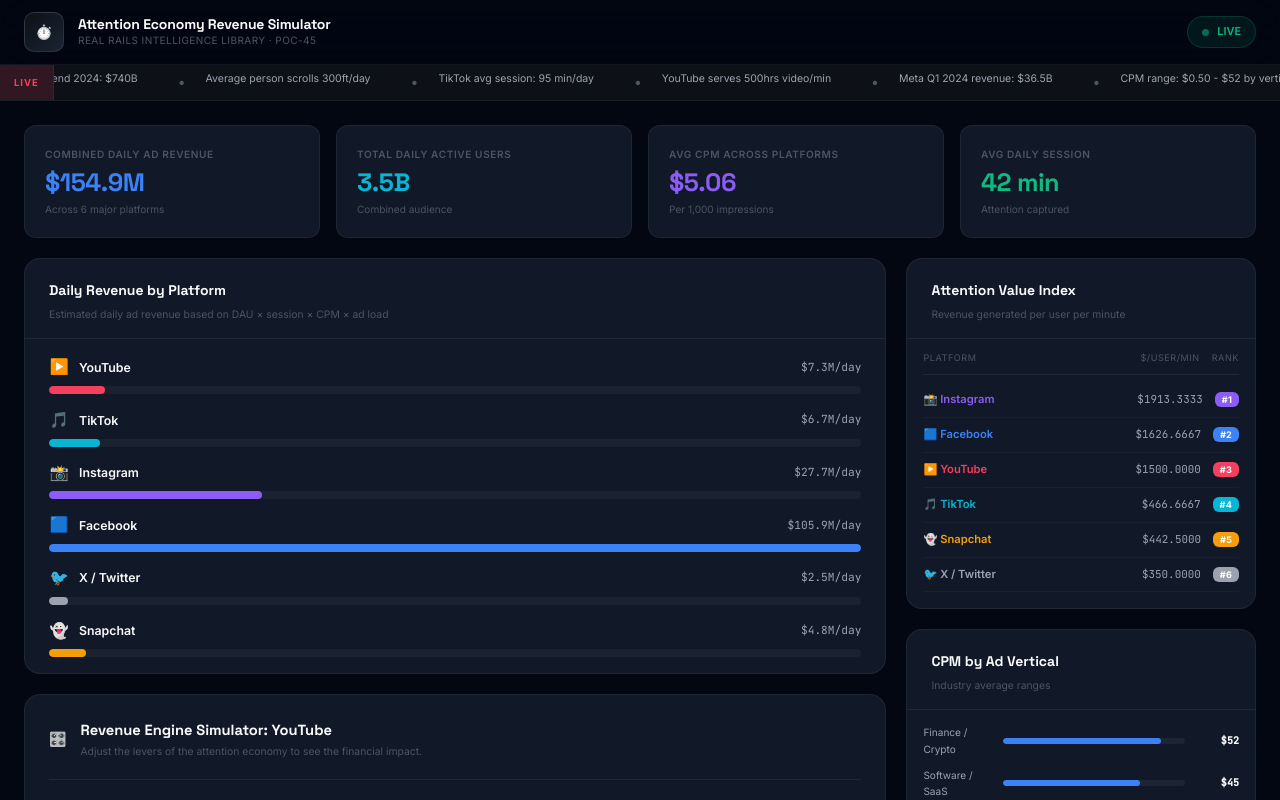
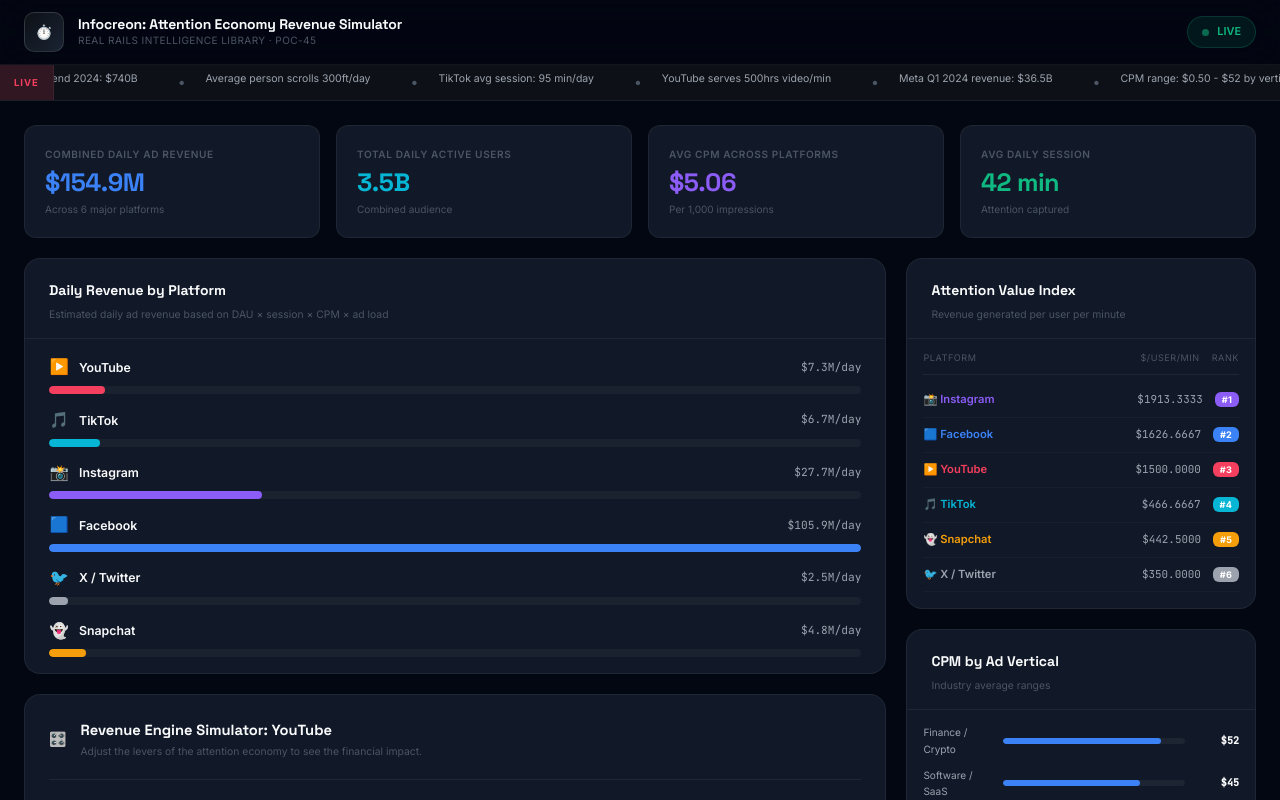
Before and after one commit to Real-Rails-Interns-Batch2/AttentionMetrics-Dashboard, a Next.js app in the folder frontend/: page / in a window 1280 px wide. Built offline with nearby package versions, Linux system fonts and the light colour scheme.

Commit message:
Refactor Attention Economy Dashboard component

```diff
--- a/frontend/app/page.tsx
+++ b/frontend/app/page.tsx
@@ -39,15 +39,13 @@
     setSimCpm(activePlatform.cpm);
   }, [activePlatform.id]);
 
-  // Derived simulator metrics
   const totalHours = (simDau * 1000000 * simSession) / 60;
   const totalImpressions = totalHours * simAdLoad;
   const simDailyRev = (totalImpressions / 1000) * simCpm;
   const simCreatorRev = simDailyRev * (activePlatform.creatorSplit / 100);
   const simPlatformNet = simDailyRev - simCreatorRev;
 
-  // Global aggregate metrics (static reference based on initial array)
-  const globalDau = PLATFORMS.reduce((acc, p) => acc + p.dau, 0) / 1000; // in Billions
+  const globalDau = PLATFORMS.reduce((acc, p) => acc + p.dau, 0) / 1000;
   const avgCpm = PLATFORMS.reduce((acc, p) => acc + p.cpm, 0) / PLATFORMS.length;
   const avgSession = PLATFORMS.reduce((acc, p) => acc + p.session, 0) / PLATFORMS.length;
   const totalRev = PLATFORMS.reduce((acc, p) => {
@@ -64,7 +62,7 @@
           <div className={styles.headerBrand}>
             <div className={styles.headerLogo}>⏱️</div>
             <div>
-              <div className={styles.headerTitle}>Attention Economy Revenue Simulator</div>
+              <div className={styles.headerTitle}>Infocreon: Attention Economy Revenue Simulator</div>
               <div className={styles.headerSub}>REAL RAILS INTELLIGENCE LIBRARY · POC-45</div>
             </div>
           </div>
@@ -93,7 +91,6 @@
             <span className={styles.tickerItem}>CPM range: $0.50 - $52 by vertical</span>
             <span className={styles.tickerDot}>•</span>
             <span className={styles.tickerItem}>Creator economy market: $250B</span>
-            {/* Duplicated for infinite scroll effect */}
             <span className={styles.tickerDot}>•</span>
             <span className={styles.tickerItem}>Global ad spend 2024: $740B</span>
             <span className={styles.tickerDot}>•</span>
@@ -140,7 +137,6 @@
                 const hrs = (p.dau * 1000000 * p.session) / 60;
                 const imps = hrs * p.adLoad;
                 const rev = (imps / 1000) * p.cpm;
-                // find max for scaling
                 const maxRev = Math.max(...PLATFORMS.map(px => ((px.dau * 1000000 * px.session) / 60) * px.adLoad / 1000 * px.cpm));
                 const widthPct = (rev / maxRev) * 100;
 
@@ -152,10 +148,7 @@
                       <div className={styles.barRevenue}>${(rev / 1e6).toFixed(1)}M/day</div>
                     </div>
                     <div className={styles.barTrack}>
-                      <div
-                        className={styles.barFill}
-                        style={{ backgroundColor: p.color, "--bar-width": `${widthPct}%` } as any}
-                      ></div>
+                      <div className={styles.barFill} style={{ backgroundColor: p.color, "--bar-width": `${widthPct}%` } as any}></div>
                     </div>
                   </div>
                 );
@@ -291,7 +284,6 @@
               ))}
             </div>
           </div>
-
         </div>
 
         <div className={styles.rightPane}>
```
